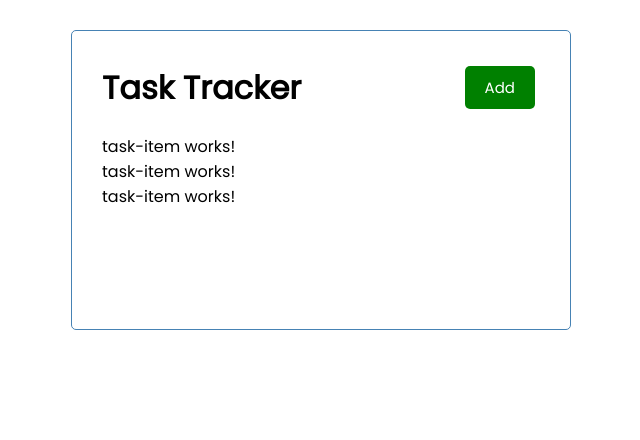
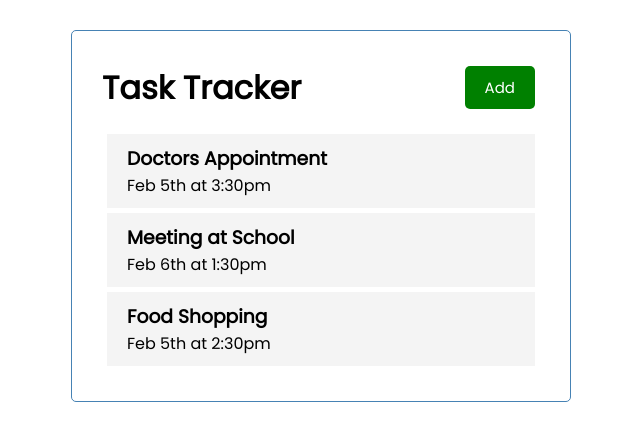
Before and after one commit to albertombundi/Task-Tracer, an Angular app: page / in a window 1280 px wide. Shown: the top 440 px of the page, without its empty margins (319-959 px from the left). Built offline with nearby package versions, Linux system fonts and the light colour scheme.

Commit message:
Task-item component

```diff
--- a/src/app/components/task-item/task-item.css
+++ b/src/app/components/task-item/task-item.css
@@ -0,0 +1,16 @@
+.task {
+  background: #f4f4f4;
+  margin: 5px;
+  padding: 10px 20px;
+  cursor: pointer;
+}
+
+.task.reminder {
+  border-left: 5px solid green;
+}
+
+.task h3 {
+  display: flex;
+  align-items: center;
+  justify-content: space-between;
+}
--- a/src/app/components/task-item/task-item.html
+++ b/src/app/components/task-item/task-item.html
@@ -1 +1,4 @@
-<p>task-item works!</p>
+<div class="task">
+    <h3>{{task.text}}</h3>
+    <p>{{task.day}}</p>
+</div>
```
